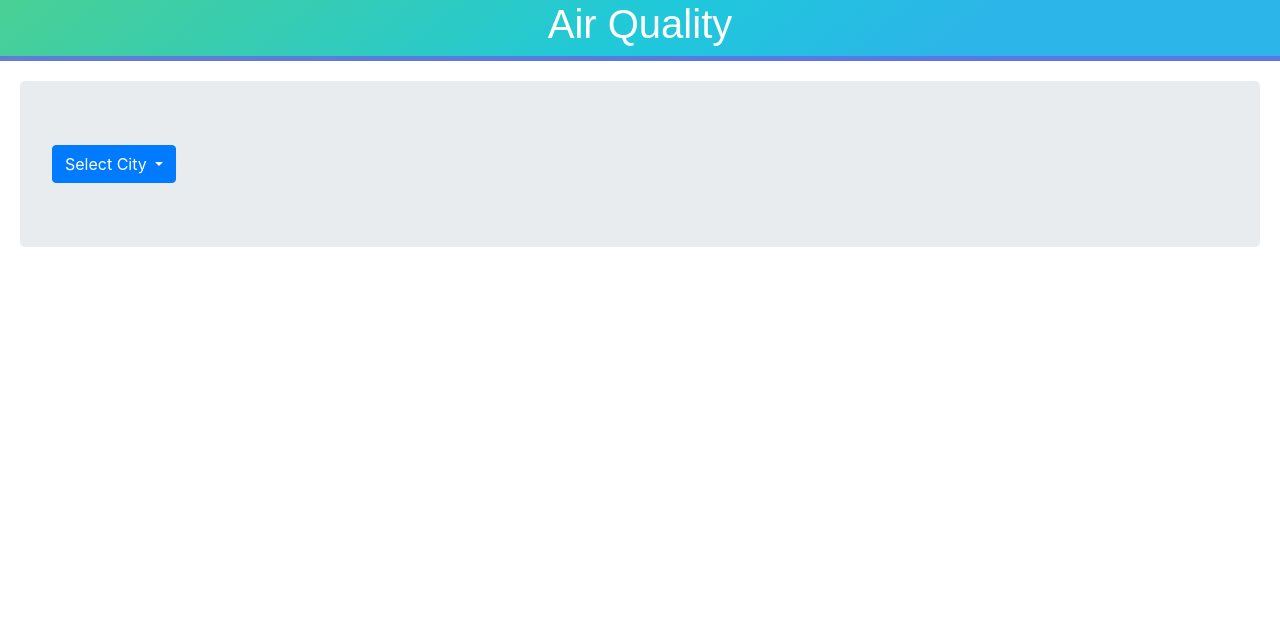
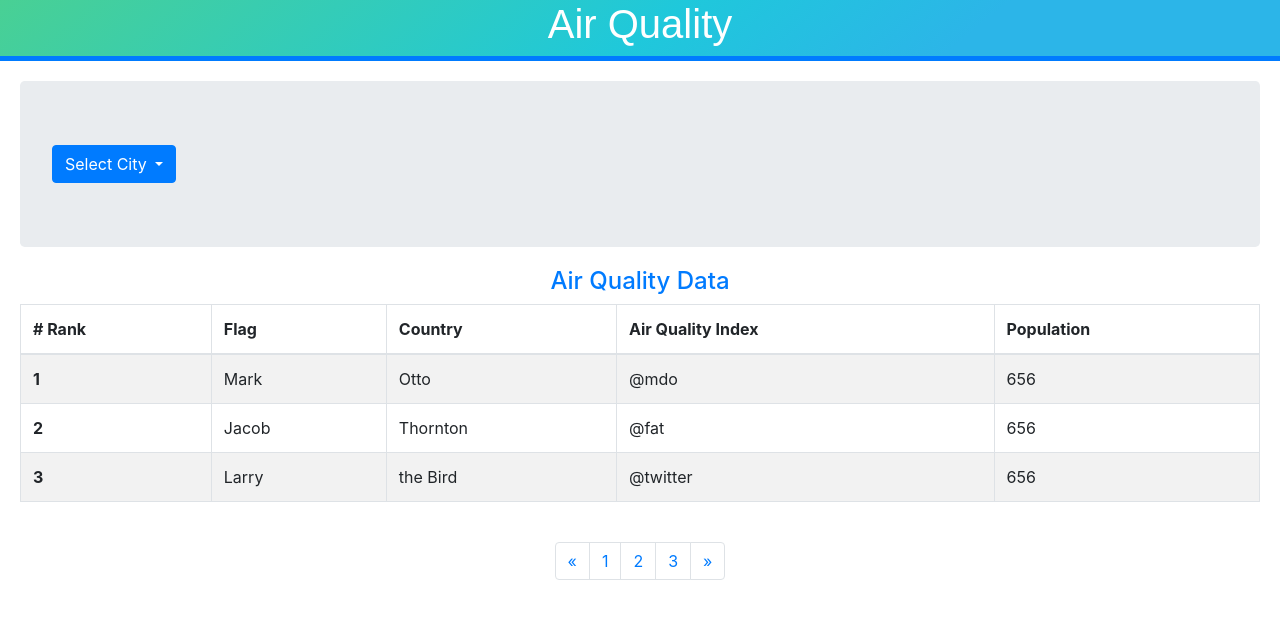
Before and after one commit to avaniklsjoshi/air-quality, an Angular app: page / in a window 1280 px wide. Shown: the top 618 px of the page. Built offline with nearby package versions, Linux system fonts and the light colour scheme.

Commit message:
pagination style and table style added

```diff
--- a/src/app/app.component.scss
+++ b/src/app/app.component.scss
@@ -4,7 +4,7 @@
   align-content: center;
   justify-content: center;
   font-family: sans-serif;
-  border-bottom: 5px solid #6866e6c7;
+  border-bottom: 5px solid #007bff;
   background-image: linear-gradient(
     141deg,
     #49d094 0%,
--- a/src/app/home-page/home-page.component.html
+++ b/src/app/home-page/home-page.component.html
@@ -16,3 +16,61 @@
     </div>
   </div>
 </div>
+<div class="content">
+  <h4 class="tabelTitle">{{ title }}</h4>
+  <table class="table table-striped table-bordered table-hover">
+    <thead>
+      <tr>
+        <th scope="col"># Rank</th>
+        <th scope="col">Flag</th>
+        <th scope="col">Country</th>
+        <th scope="col">Air Quality Index</th>
+        <th scope="col">Population</th>
+      </tr>
+    </thead>
+    <tbody>
+      <tr>
+        <th scope="row">1</th>
+        <td>Mark</td>
+        <td>Otto</td>
+        <td>@mdo</td>
+        <td>656</td>
+      </tr>
+      <tr>
+        <th scope="row">2</th>
+        <td>Jacob</td>
+        <td>Thornton</td>
+        <td>@fat</td>
+        <td>656</td>
+      </tr>
+      <tr>
+        <th scope="row">3</th>
+        <td>Larry</td>
+        <td>the Bird</td>
+        <td>@twitter</td>
+        <td>656</td>
+      </tr>
+    </tbody>
+  </table>
+</div>
+<div class="pagination">
+  <nav aria-label="Page navigation example">
+    <ul class="pagination">
+      <li class="page-item">
+        <a class="page-link" href="#" aria-label="Previous">
+          <span aria-hidden="true">&laquo;</span>
+          <span class="sr-only">Previous</span>
+        </a>
+      </li>
+      <li class="page-item"><a class="page-link" href="#">1</a></li>
+      <li class="page-item"><a class="page-link" href="#">2</a></li>
+      <li class="page-item"><a class="page-link" href="#">3</a></li>
+      <li class="page-item">
+        <a class="page-link" href="#" aria-label="Next">
+          <span aria-hidden="true">&raquo;</span>
+          <span class="sr-only">Next</span>
+        </a>
+      </li>
+    </ul>
+  </nav>
+</div>
--- a/src/app/home-page/home-page.component.scss
+++ b/src/app/home-page/home-page.component.scss
@@ -1,3 +1,16 @@
 .cityContainer {
   margin: 20px;
 }
+.content {
+  margin: 20px;
+  .tabelTitle {
+    display: flex;
+    justify-content: center;
+    color: #007bff;
+  }
+}
+.pagination {
+  display: flex;
+  justify-content: center;
+  margin: 20px 0;
+}
--- a/src/app/home-page/home-page.component.ts
+++ b/src/app/home-page/home-page.component.ts
@@ -9,7 +9,7 @@ export interface Hero {
   styleUrls: ['./home-page.component.scss']
 })
  export class HomePageComponent implements OnInit {
-
+  title = 'Air Quality Data';
   constructor() { }
 
   ngOnInit(): void {
```
